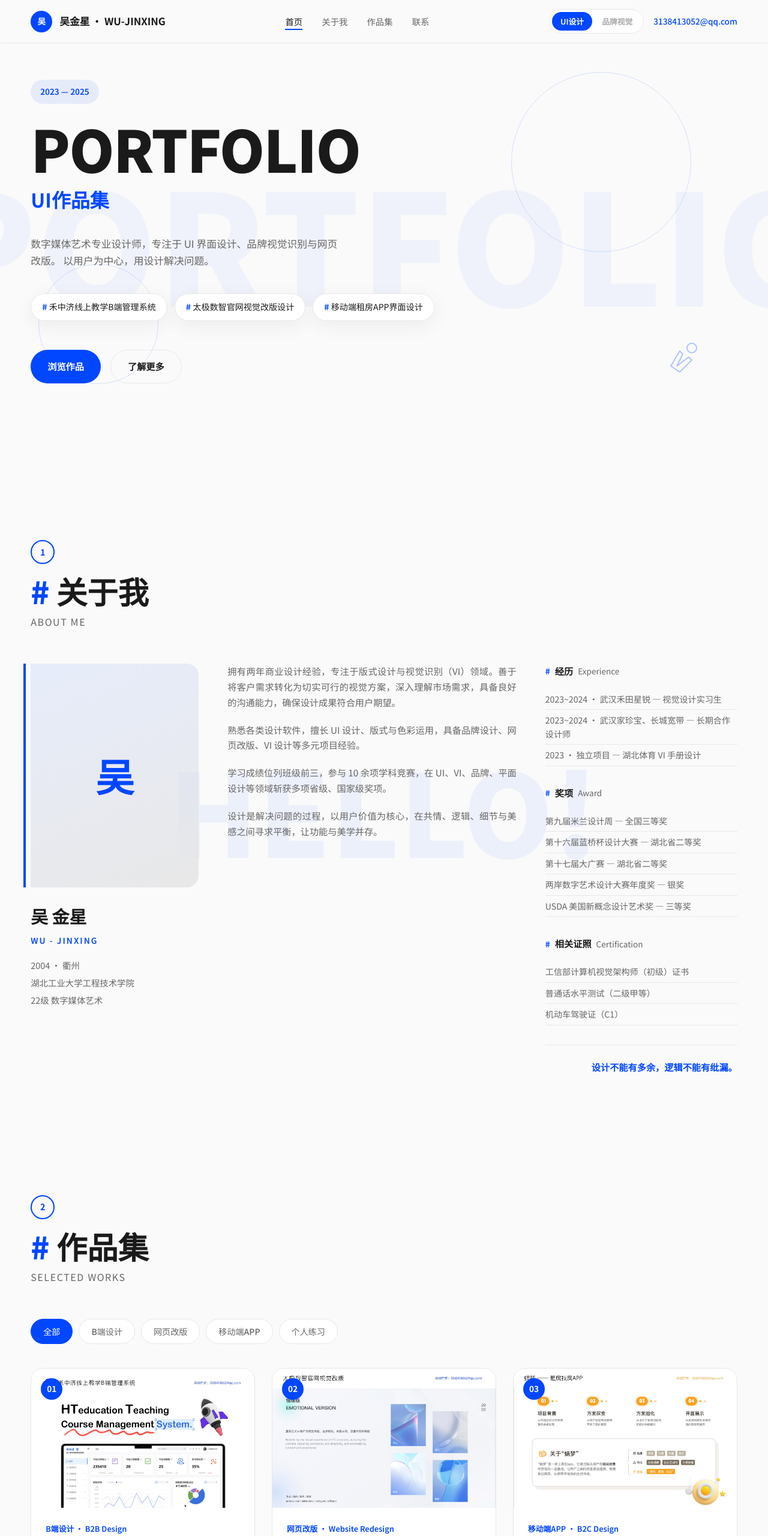
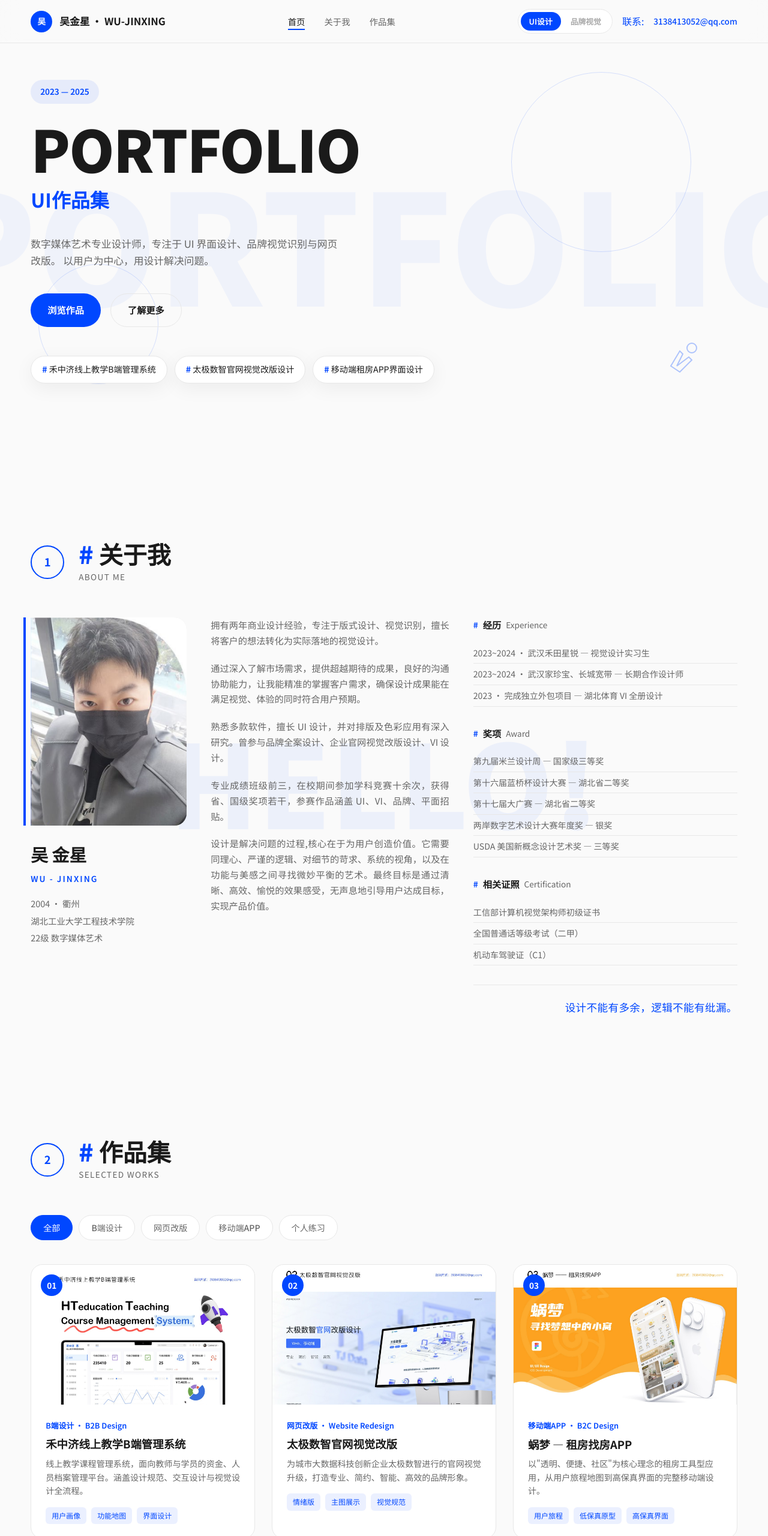
Before and after one commit to zhhzhhp/jx-ing.github.io, a plain HTML site: page index.html in a window 1280 px wide. Shown: the top 2560 px of the page at 60% size. Drawn offline with Linux system fonts and the light colour scheme; a web font is replaced by a local one.

Commit message:
Update portfolio layout, about section, and add profile assets.
Co-authored-by: Cursor <cursoragent@cursor.com>

```diff
--- /dev/null
+++ b/css/fonts.css
@@ -0,0 +1,6 @@
+@font-face {
+  font-family: "Alimama FangYuanTi VF";
+  src: url("../assets/fonts/AlimamaFangYuanTiVF-Thin.woff2") format("woff2");
+  font-weight: 100 900;
+  font-display: swap;
+}
--- a/css/style.css
+++ b/css/style.css
@@ -63,7 +63,14 @@ img { max-width: 100%; display: block; }
   background: color-mix(in srgb, var(--bg) 85%, transparent);
   backdrop-filter: blur(16px);
   border-bottom: 1px solid var(--border);
-  transition: background var(--transition), border-color var(--transition);
+  transform: translateY(0);
+  transition: transform 0.35s cubic-bezier(0.4, 0, 0.2, 1),
+              background var(--transition),
+              border-color var(--transition);
+}
+
+.nav.nav-hidden {
+  transform: translateY(-100%);
 }
 
 .nav-inner {
@@ -194,7 +201,8 @@ img { max-width: 100%; display: block; }
   font-weight: 900;
   color: var(--accent);
   opacity: 0.04;
-  top: 50%; left: 50%;
+  top: 50%;
+  left: 50%;
   transform: translate(-50%, -50%);
   white-space: nowrap;
   pointer-events: none;
@@ -254,11 +262,18 @@ img { max-width: 100%; display: block; }
   margin-bottom: 40px;
 }
 
+.hero-cta {
+  display: flex;
+  gap: 16px;
+  flex-wrap: wrap;
+  margin-bottom: 48px;
+}
+
 .hero-projects {
   display: flex;
   flex-wrap: wrap;
   gap: 12px;
-  margin-bottom: 48px;
+  margin-top: 0;
 }
 
 .hero-project-tag {
@@ -280,12 +295,6 @@ img { max-width: 100%; display: block; }
 }
 
 .hero-project-tag .hash { color: var(--accent); font-weight: 700; }
-
-.hero-cta {
-  display: flex;
-  gap: 16px;
-  flex-wrap: wrap;
-}
 
 .btn {
   display: inline-flex;
@@ -336,33 +345,43 @@ img { max-width: 100%; display: block; }
 section { padding: 100px 0; }
 
 .section-header {
+  display: flex;
+  align-items: center;
+  gap: 24px;
   margin-bottom: 56px;
 }
 
 .section-num {
-  display: inline-flex;
+  display: flex;
   align-items: center;
   justify-content: center;
-  width: 40px; height: 40px;
+  flex-shrink: 0;
+  width: 56px;
+  height: 56px;
   border: 2px solid var(--accent);
   border-radius: 50%;
-  font-size: 0.9rem;
+  font-size: 1.15rem;
   font-weight: 700;
   color: var(--accent);
-  margin-bottom: 16px;
+}
+
+.section-heading {
+  display: flex;
+  flex-direction: column;
+  gap: 4px;
 }
 
 .section-title {
-  font-size: clamp(2rem, 5vw, 3.2rem);
+  font-size: clamp(1.6rem, 4vw, 2.5rem);
   font-weight: 900;
   line-height: 1.15;
-  margin-bottom: 8px;
+  margin-bottom: 0;
 }
 
 .section-title .hash { color: var(--accent); }
 
 .section-subtitle {
-  font-size: 1rem;
+  font-size: 0.85rem;
   color: var(--text-muted);
   text-transform: uppercase;
   letter-spacing: 0.1em;
@@ -384,8 +403,8 @@ section { padding: 100px 0; }
 
 .about-grid {
   display: grid;
-  grid-template-columns: 280px 1fr 320px;
-  gap: 48px;
+  grid-template-columns: 260px minmax(300px, 1fr) minmax(400px, 440px);
+  gap: 40px;
   align-items: start;
   position: relative;
 }
@@ -409,13 +428,10 @@ section { padding: 100px 0; }
 .about-photo {
   width: 100%;
   aspect-ratio: 3/4;
+  object-fit: cover;
+  object-position: center top;
   border-radius: 0 var(--radius-lg) var(--radius-lg) 0;
-  background: linear-gradient(160deg, var(--accent-soft), var(--border));
-  display: grid;
-  place-items: center;
-  font-size: 4rem;
-  font-weight: 900;
-  color: var(--accent);
+  background: var(--border);
 }
 
 .about-name {
@@ -468,16 +484,21 @@ section { padding: 100px 0; }
   padding: 6px 0;
   border-bottom: 1px solid var(--border);
   line-height: 1.6;
+  white-space: nowrap;
 }
 
 .about-quote {
   margin-top: 24px;
   padding-top: 24px;
   border-top: 1px solid var(--border);
-  font-size: 0.95rem;
+  font-family: "Alimama FangYuanTi VF", "ZCOOL KuaiLe", "PingFang SC", sans-serif;
+  font-size: 1.1rem;
   color: var(--accent);
-  font-weight: 600;
+  font-weight: 500;
+  font-variation-settings: "BEVL" 80;
+  letter-spacing: 0.02em;
   text-align: right;
+  white-space: nowrap;
 }
 
 /* ── Works ── */
@@ -713,43 +734,6 @@ section { padding: 100px 0; }
   cursor: pointer;
 }
 
-/* ── Contact ── */
-.contact {
-  text-align: center;
-  padding-bottom: 120px;
-}
-
-.contact-card {
-  background: var(--surface);
-  border: 1px solid var(--border);
-  border-radius: var(--radius-lg);
-  padding: 64px 40px;
-  max-width: 640px;
-  margin: 0 auto;
-  box-shadow: var(--shadow);
-}
-
-.contact-card h2 {
-  font-size: 2rem;
-  font-weight: 900;
-  margin-bottom: 12px;
-}
-
-.contact-card p {
-  color: var(--text-muted);
-  margin-bottom: 32px;
-}
-
-.contact-email {
-  font-size: 1.3rem;
-  font-weight: 700;
-  color: var(--accent);
-  display: inline-block;
-  margin-bottom: 32px;
-}
-
-.contact-email:hover { text-decoration: underline; }
-
 /* ── Footer ── */
 .footer {
   padding: 32px 0;
@@ -774,11 +758,19 @@ section { padding: 100px 0; }
 }
 
 /* ── Responsive ── */
+@media (max-width: 1200px) {
+  .about-grid {
+    grid-template-columns: 240px minmax(260px, 1fr) minmax(380px, 420px);
+  }
+}
+
 @media (max-width: 1024px) {
   .about-grid {
     grid-template-columns: 240px 1fr;
   }
   .about-side { grid-column: 1 / -1; display: grid; grid-template-columns: 1fr 1fr; gap: 32px; }
+  .about-list li,
+  .about-quote { white-space: normal; }
 }
 
 @media (max-width: 768px) {
--- a/index.html
+++ b/index.html
@@ -7,7 +7,8 @@
   <title>吴金星 · WU-JINXING | 2023-2025 PORTFOLIO</title>
   <link rel="preconnect" href="https://fonts.googleapis.com">
   <link rel="preconnect" href="https://fonts.gstatic.com" crossorigin>
-  <link href="https://fonts.googleapis.com/css2?family=Noto+Sans+SC:wght@300;400;500;600;700;900&display=swap" rel="stylesheet">
+  <link href="https://fonts.googleapis.com/css2?family=Noto+Sans+SC:wght@300;400;500;600;700;900&family=ZCOOL+KuaiLe&display=swap" rel="stylesheet">
+  <link rel="stylesheet" href="css/fonts.css">
   <link rel="stylesheet" href="css/style.css">
 </head>
 <body data-theme="ui">
@@ -23,13 +24,13 @@
         <li><a href="#hero" class="active">首页</a></li>
         <li><a href="#about">关于我</a></li>
         <li><a href="#works">作品集</a></li>
-        <li><a href="#contact">联系</a></li>
       </ul>
       <div class="nav-actions">
         <div class="theme-switch">
           <button class="theme-btn active" data-theme="ui">UI设计</button>
           <button class="theme-btn" data-theme="brand">品牌视觉</button>
         </div>
+        <a>联系:</a>
         <a class="nav-contact" href="mailto:3138413052@qq.com">3138413052@qq.com</a>
         <button class="menu-toggle" aria-label="菜单">
           <span></span><span></span><span></span>
@@ -53,6 +54,10 @@
         数字媒体艺术专业设计师，专注于 UI 界面设计、品牌视觉识别与网页改版。
         以用户为中心，用设计解决问题。
       </p>
+      <div class="hero-cta">
+        <a href="#works" class="btn btn-primary">浏览作品</a>
+        <a href="#about" class="btn btn-outline">了解更多</a>
+      </div>
       <div class="hero-projects">
         <span class="hero-project-tag" data-portfolio="ui" data-project="ui-b2b">
           <span class="hash">#</span> 禾中济线上教学B端管理系统
@@ -73,10 +78,6 @@
           <span class="hash">#</span> 常山胡柚 — 创意招贴设计
         </span>
       </div>
-      <div class="hero-cta">
-        <a href="#works" class="btn btn-primary">浏览作品</a>
-        <a href="#about" class="btn btn-outline">了解更多</a>
-      </div>
     </div>
     <svg class="hero-hand" viewBox="0 0 80 80" fill="none" xmlns="http://www.w3.org/2000/svg">
       <path d="M20 50 L35 25 L40 30 L30 50 L50 35 L55 40 L35 60 L20 50Z" stroke="currentColor" stroke-width="2" fill="none"/>
@@ -90,14 +91,16 @@
     <div class="container">
       <div class="section-header fade-up">
         <div class="section-num">1</div>
-        <h2 class="section-title"><span class="hash">#</span> 关于我</h2>
-        <p class="section-subtitle">About Me</p>
+        <div class="section-heading">
+          <h2 class="section-title"><span class="hash">#</span> 关于我</h2>
+          <p class="section-subtitle">About Me</p>
+        </div>
       </div>
       <div class="about-grid fade-up">
         <div class="about-profile">
           <div class="about-photo-wrap">
             <div class="about-photo-bar"></div>
-            <div class="about-photo" role="img" aria-label="吴金星">吴</div>
+            <img class="about-photo" src="assets/profile.jpg" alt="吴金星">
           </div>
           <h3 class="about-name">吴 金星</h3>
           <p class="about-name-en">WU - JINXING</p>
@@ -108,10 +111,11 @@
           </div>
         </div>
         <div class="about-bio">
-          <p>拥有两年商业设计经验，专注于版式设计与视觉识别（VI）领域。善于将客户需求转化为切实可行的视觉方案，深入理解市场需求，具备良好的沟通能力，确保设计成果符合用户期望。</p>
-          <p>熟悉各类设计软件，擅长 UI 设计、版式与色彩运用，具备品牌设计、网页改版、VI 设计等多元项目经验。</p>
-          <p>学习成绩位列班级前三，参与 10 余项学科竞赛，在 UI、VI、品牌、平面设计等领域斩获多项省级、国家级奖项。</p>
-          <p>设计是解决问题的过程，以用户价值为核心，在共情、逻辑、细节与美感之间寻求平衡，让功能与美学并存。</p>
+          <p>拥有两年商业设计经验，专注于版式设计、视觉识别，擅长将客户的想法转化为实际落地的视觉设计。</p>
+          <p>通过深入了解市场需求，提供超越期待的成果，良好的沟通协助能力，让我能精准的掌握客户需求，确保设计成果能在满足视觉、体验的同时符合用户预期。</p>
+          <p>熟悉多款软件，擅长 UI 设计，并对排版及色彩应用有深入研究。曾参与品牌全案设计、企业官网视觉改版设计、VI 设计。</p>
+          <p>专业成绩班级前三，在校期间参加学科竞赛十余次，获得省、国级奖项若干，参赛作品涵盖 UI、VI、品牌、平面招贴。</p>
+          <p>设计是解决问题的过程,核心在于为用户创造价值。它需要同理心、严谨的逻辑、对细节的苛求、系统的视角，以及在功能与美感之间寻找微妙平衡的艺术。最终目标是通过清晰、高效、愉悦的效果感受，无声息地引导用户达成目标，实现产品价值。</p>
         </div>
         <div class="about-side">
           <div>
@@ -119,13 +123,13 @@
             <ul class="about-list">
               <li>2023~2024 · 武汉禾田星锐 — 视觉设计实习生</li>
               <li>2023~2024 · 武汉家珍宝、长城宽带 — 长期合作设计师</li>
-              <li>2023 · 独立项目 — 湖北体育 VI 手册设计</li>
+              <li>2023 · 完成独立外包项目 — 湖北体育 VI 全册设计</li>
             </ul>
           </div>
           <div>
             <h3><span class="hash">#</span> 奖项 <span>Award</span></h3>
             <ul class="about-list">
-              <li>第九届米兰设计周 — 全国三等奖</li>
+              <li>第九届米兰设计周 — 国家级三等奖</li>
               <li>第十六届蓝桥杯设计大赛 — 湖北省二等奖</li>
               <li>第十七届大广赛 — 湖北省二等奖</li>
               <li>两岸数字艺术设计大赛年度奖 — 银奖</li>
@@ -135,8 +139,8 @@
           <div>
             <h3><span class="hash">#</span> 相关证照 <span>Certification</span></h3>
             <ul class="about-list">
-              <li>工信部计算机视觉架构师（初级）证书</li>
-              <li>普通话水平测试（二级甲等）</li>
+              <li>工信部计算机视觉架构师初级证书</li>
+              <li>全国普通话等级考试（二甲）</li>
               <li>机动车驾驶证（C1）</li>
             </ul>
           </div>
@@ -151,8 +155,10 @@
     <div class="container">
       <div class="section-header fade-up">
         <div class="section-num">2</div>
-        <h2 class="section-title"><span class="hash">#</span> 作品集</h2>
-        <p class="section-subtitle">Selected Works</p>
+        <div class="section-heading">
+          <h2 class="section-title"><span class="hash">#</span> 作品集</h2>
+          <p class="section-subtitle">Selected Works</p>
+        </div>
       </div>
 
       <div class="works-filter fade-up">
@@ -193,7 +199,7 @@
         <article class="work-card" data-portfolio="ui" data-category="web" data-project="ui-web">
           <div class="work-card-thumb">
             <span class="work-card-num">02</span>
-            <img src="assets/ui/page_030.jpg" alt="太极数智官网改版" loading="lazy">
+            <img src="assets/ui/page_027.jpg" alt="太极数智官网改版" loading="lazy">
           </div>
           <div class="work-card-body">
             <p class="work-card-tag">网页改版 · Website Redesign</p>
@@ -210,7 +216,7 @@
         <article class="work-card" data-portfolio="ui" data-category="app" data-project="ui-app">
           <div class="work-card-thumb">
             <span class="work-card-num">03</span>
-            <img src="assets/ui/page_040.jpg" alt="蜗梦租房APP" loading="lazy">
+            <img src="assets/ui/page_039.jpg" alt="蜗梦租房APP" loading="lazy">
           </div>
           <div class="work-card-body">
             <p class="work-card-tag">移动端APP · B2C Design</p>
@@ -227,7 +233,7 @@
         <article class="work-card" data-portfolio="ui" data-category="practice" data-project="ui-practice">
           <div class="work-card-thumb">
             <span class="work-card-num">04</span>
-            <img src="assets/ui/page_065.jpg" alt="个人临摹练习" loading="lazy">
+            <img src="assets/ui/page_063.jpg" alt="个人临摹练习" loading="lazy">
           </div>
           <div class="work-card-body">
             <p class="work-card-tag">个人练习 · Individual Exercises</p>
@@ -266,7 +272,7 @@
           <div class="work-card-body">
             <p class="work-card-tag">VI手册 · VI Design</p>
             <h3 class="work-card-title">湖北体育 — VI手册设计</h3>
-            <p class="work-card-desc">以黄鹤楼为视觉符号的湖北体育品牌视觉识别手册，涵盖标志、标准字、色彩、辅助图形及多场景应用规范。</p>
+            <p class="work-card-desc">以编钟为视觉符号的湖北体育品牌视觉识别手册，涵盖标志、标准字、色彩、辅助图形及多场景应用规范。</p>
             <div class="work-card-meta">
               <span>标志规范</span>
               <span>品牌IP</span>
@@ -278,12 +284,12 @@
         <article class="work-card" data-portfolio="brand" data-category="poster" data-project="brand-poster" style="display:none">
           <div class="work-card-thumb">
             <span class="work-card-num">03</span>
-            <img src="assets/brand/page_040.jpg" alt="创意招贴设计" loading="lazy">
+            <img src="assets/brand/page_039.jpg" alt="创意招贴设计" loading="lazy">
           </div>
           <div class="work-card-body">
             <p class="work-card-tag">创意招贴 · Creative Posters</p>
-            <h3 class="work-card-title">常山胡柚 & 古代物理学家</h3>
-            <p class="work-card-desc">常山胡柚系列创意招贴与全国大学生计算机设计大赛投稿作品"古代物理学家"，融合传统文化与现代设计表达。</p>
+            <h3 class="work-card-title">常山胡柚 & other</h3>
+            <p class="work-card-desc">包含"常山胡柚"等系列创意招贴，融合传统文化与现代设计表达。</p>
             <div class="work-card-meta">
               <span>系列招贴</span>
               <span>AI创作</span>
@@ -295,7 +301,7 @@
         <article class="work-card" data-portfolio="brand" data-category="other" data-project="brand-other" style="display:none">
           <div class="work-card-thumb">
             <span class="work-card-num">04</span>
-            <img src="assets/brand/page_050.jpg" alt="其他作品" loading="lazy">
+            <img src="assets/brand/page_049.jpg" alt="其他作品" loading="lazy">
           </div>
           <div class="work-card-body">
             <p class="work-card-tag">其他作品 · Other Works</p>
@@ -308,19 +314,6 @@
           </div>
         </article>
 
-      </div>
-    </div>
-  </section>
-
-  <!-- Contact -->
-  <section class="contact" id="contact">
-    <div class="container fade-up">
-      <div class="contact-card">
-        <h2>让我们一起创造</h2>
-        <p>如果您对我的作品感兴趣，或希望探讨设计合作，欢迎随时联系。</p>
-        <a class="contact-email" href="mailto:3138413052@qq.com">3138413052@qq.com</a>
-        <br>
-        <a href="#works" class="btn btn-primary">查看全部作品</a>
       </div>
     </div>
   </section>
--- a/js/main.js
+++ b/js/main.js
@@ -12,6 +12,7 @@
   const lightboxClose = document.getElementById('lightboxClose');
   const menuToggle = document.querySelector('.menu-toggle');
   const navLinks = document.querySelector('.nav-links');
+  const nav = document.querySelector('.nav');
 
   const projects = {
     'ui-b2b': {
@@ -21,37 +22,37 @@
     },
     'ui-web': {
       title: '太极数智官网视觉改版',
-      pages: range(28, 37),
+      pages: range(27, 37),
       folder: 'ui'
     },
     'ui-app': {
       title: '蜗梦 — 租房找房APP',
-      pages: range(40, 64),
+      pages: range(39, 61),
       folder: 'ui'
     },
     'ui-practice': {
       title: '个人临摹练习',
-      pages: range(65, 70),
+      pages: range(63, 69),
       folder: 'ui'
     },
     'brand-migratory': {
       title: '候鸟青年 — 品牌设计',
-      pages: range(5, 17),
+      pages: range(4, 17),
       folder: 'brand'
     },
     'brand-vi': {
       title: '湖北体育 — VI手册设计',
-      pages: range(19, 39),
+      pages: range(18, 38),
       folder: 'brand'
     },
     'brand-poster': {
       title: '创意招贴设计',
-      pages: range(40, 49),
+      pages: range(39, 48),
       folder: 'brand'
     },
     'brand-other': {
       title: '其他作品',
-      pages: range(50, 56),
+      pages: range(49, 55),
       folder: 'brand'
     }
   };
@@ -204,5 +205,52 @@
   }, { threshold: 0.1 });
   fadeEls.forEach(el => fadeObs.observe(el));
 
+  /* ── Nav auto-hide ── */
+  let lastScrollY = window.scrollY;
+  let hideTimer = null;
+  const TOP_THRESHOLD = 8;
+
+  function isAtTop() {
+    return window.scrollY <= TOP_THRESHOLD;
+  }
+
+  function showNav() {
+    if (!nav) return;
+    nav.classList.remove('nav-hidden');
+  }
+
+  function hideNav() {
+    if (!nav || isAtTop()) return;
+    nav.classList.add('nav-hidden');
+  }
+
+  function resetHideTimer() {
+    clearTimeout(hideTimer);
+    if (isAtTop()) {
+      showNav();
+      return;
+    }
+    hideTimer = setTimeout(hideNav, 1000);
+  }
+
+  function onScroll() {
+    const currentY = window.scrollY;
+
+    if (isAtTop()) {
+      showNav();
+      clearTimeout(hideTimer);
+    } else if (currentY > lastScrollY) {
+      hideNav();
+      clearTimeout(hideTimer);
+    } else if (currentY < lastScrollY) {
+      showNav();
+      resetHideTimer();
+    }
+
+    lastScrollY = currentY;
+  }
+
+  window.addEventListener('scroll', onScroll, { passive: true });
+
   setTheme('ui');
 })();
```
Also changed, not shown: assets/profile.jpg (added), 1 other file.
